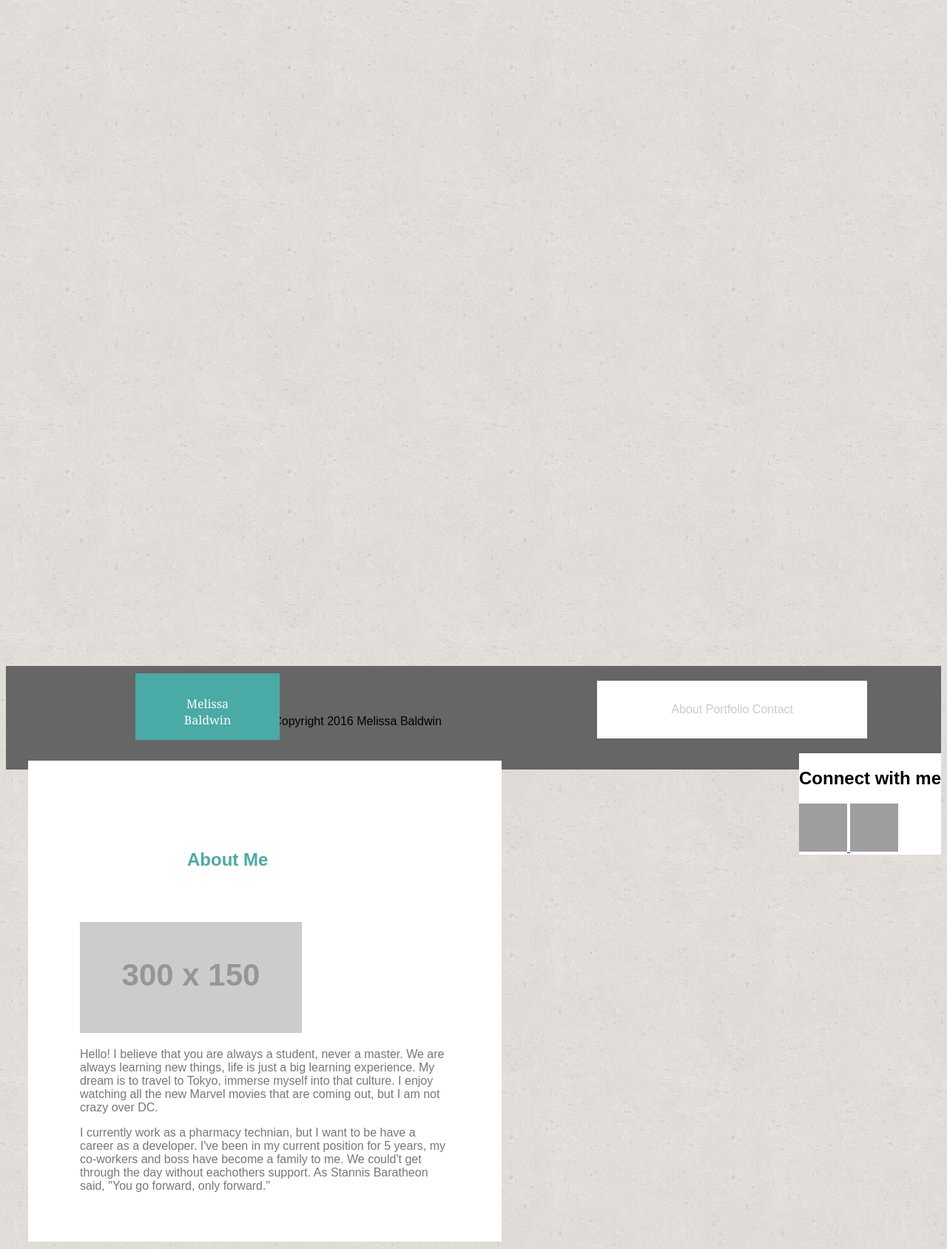
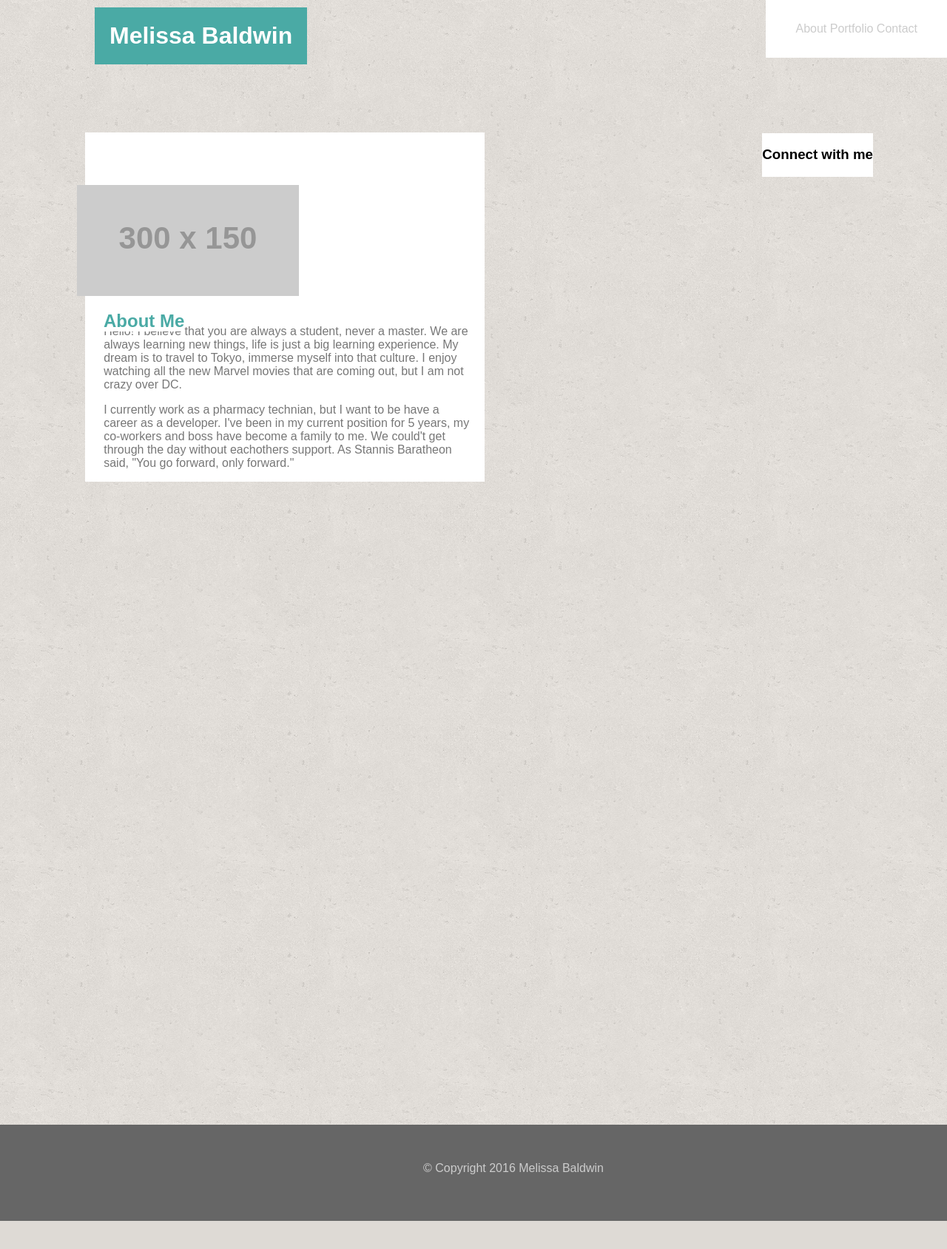
Before and after one commit to Melissa414/Basic-Portfolio, a PHP site: page / in a window 1280 px wide; the page is wider, and only the part inside the window is pictured. Shown: that part at 74% size. After the commit the page ends 1650 px from the top of that part, so only its background shows below. Run offline with PHP 8.4, Linux system fonts and the light colour scheme; grey boxes labelled with a size stand in for pictures from a placeholder-image service; some libraries are stand-ins or nearby versions; grey boxes are pictures that could not be loaded.

Commit message:
first draft

```diff
--- a/assests/css/style.css
+++ b/assests/css/style.css
@@ -1,6 +1,11 @@
+*{
+	font-family: 'Arial', 'Helvetica Neue', Helvetica, sans-serif;
+}
+
 body{
 		font-family: 'Arial', 'Helvetica Neue', Helvetica, sans-serif;
 		background-image: url(../images/cork-wallet.png);
+		margin: 0px;
 	}
 header{
 		background: #4aaaa5;
@@ -15,45 +20,73 @@ header{
 		left:100px;
 		height: 30px;
 }
-#header-bar{
-		background: white;
-		width: 100%;
-}
 #nav{
 		background: #ffffff;
 		color: #cccccc;
-		margin: 20px 100px;
-		padding: 30px 100px;
+		padding: 30px 40px;
 		float: right;
 		position: relative;
+		top: 0%;
 }
 h1{
+		background: #4aaaa5;
+		color:#ffffff;
+		padding: 20px;
+		margin-top: 10px;
+		margin-left: 10%;
+		z-index: 1;
+		float: left;
+		position: absolute;
+}
+h2{
 		background: #ffffff;
-		color:#4aaaa5;
-		padding: inherit;
-		margin: 20px 75px;
-		float: left;
-		position: relative;
-
+		color: #4aaaa5;
+		position: absolute;
+		top:50%;
+		z-index:1;
+		margin-left: 140px;
 }
 #bio{
 		background: #ffffff;
 		color: #777777;
-		padding: 50px 70px;
 		width: 500px;
-		margin: 10px 30px;
+		padding-top: 250px;
+		padding-left: 25px;
+		padding-right: 15px;
+		margin-top: 25px;
+		margin-left: 9%;
 		float: left;
 		position: relative;
+/*		top: 10px;*/
 
+}
+#mainpic{
+		position: relative;
+		top: 250px;
+		z-index: 1;
+		left: 104px;
+}
+p{
+	margin-top: 10px;
 }
 #links{
 		float: right;
 		background: white;
-
+		position: relative;
+		margin-top: 25.5px;
+		margin-right: 100px;
+		padding: 60px
+		padding-top:60px;
 }
 #bottom{
 		background: #666666;
-		margin-top: 900px;
-		border-width: 30px;
-		padding: 50px 5px 40px 5px;
+		color: #cccccc;
+		padding-top: 40px;
+		padding-bottom: 40px;
+		width: 110%;
+		height: 50px;
+		text-align: center;
+		position: absolute;
+		top: 190%;
+		margin-left: -10px;
 }
--- a/index.html
+++ b/index.html
@@ -5,34 +5,34 @@
 		<link rel="stylesheet" type="text/css" href="assests/css/style.css">
 	</head>
 <body>
-		<section id="header-bar">
-			<header>Melissa Baldwin
-			</header>
-		<section id="nav">
-			About
-			Portfolio
-			Contact
-		</section>
-		</section>
-		<section id="bio">
-		<h1>About Me</h1>
-		<img src="http://placehold.it/300x150" alt="main image">
+			<h1>Melissa Baldwin
+			</h1>
+		<div id="nav">
+				About
+				Portfolio
+				Contact
+		</div>
+			<h2>About Me</h2>
+		<div id="mainpic">
+		<img src="http://placehold.it/300x150" alt="main image" >
+		</div>
+		<div id="bio">
 			<p>Hello! I believe that you are always a student, never a master. We are always learning new things, life is just a big learning experience. My dream is to travel to Tokyo, immerse myself into that culture. I enjoy watching all the new Marvel movies that are coming out, but I am not crazy over DC.</p>
 			<p>I currently work as a pharmacy technian, but I want to be have a career as a developer. I've been in my current position for 5 years, my co-workers and boss have become a family to me. We could't get through the day without eachothers support. As Stannis Baratheon said, "You go forward, only forward."</p>
-		</section>
-		<section id="links">
-			<h2>Connect with me</h2>
-			<a href="https://github.com/Melissa414" >
-				<img src="imgres.jpg" alt="github icon" style="width:65px;height:65px;border:0;">
+		</div>
+		<div id="links">
+			<h3>Connect with me</h3>
+	<!-- 		<a href="https://github.com/Melissa414" >
+				<img src="imgres.jpg" alt="github icon" style="width:65px;height:65px;border:0;"> -->
 			</a>
-			<a href="https://www.linkedin.com/in/melissa-baldwin-01b548125?trk=nav_responsive_tab_profile" >
-				<img src="imgres.jpg" alt="linkdin icon" style="width:65px; height:65px;border:0;">
+	<!-- 		<a href="https://www.linkedin.com/in/melissa-baldwin-01b548125?trk=nav_responsive_tab_profile" >
+				<! <img src="imgres.jpg" alt="linkdin icon" style="width:65px; height:65px;border:0;"> -->
 			</a>
-		</section>
+		</div>
 		<footer>
-		<section id="bottom">
+		<div id="bottom">
 			<p> &#169; Copyright 2016 Melissa Baldwin</p>
-		</section>
+		</div>
 		</footer>
 
 
```
